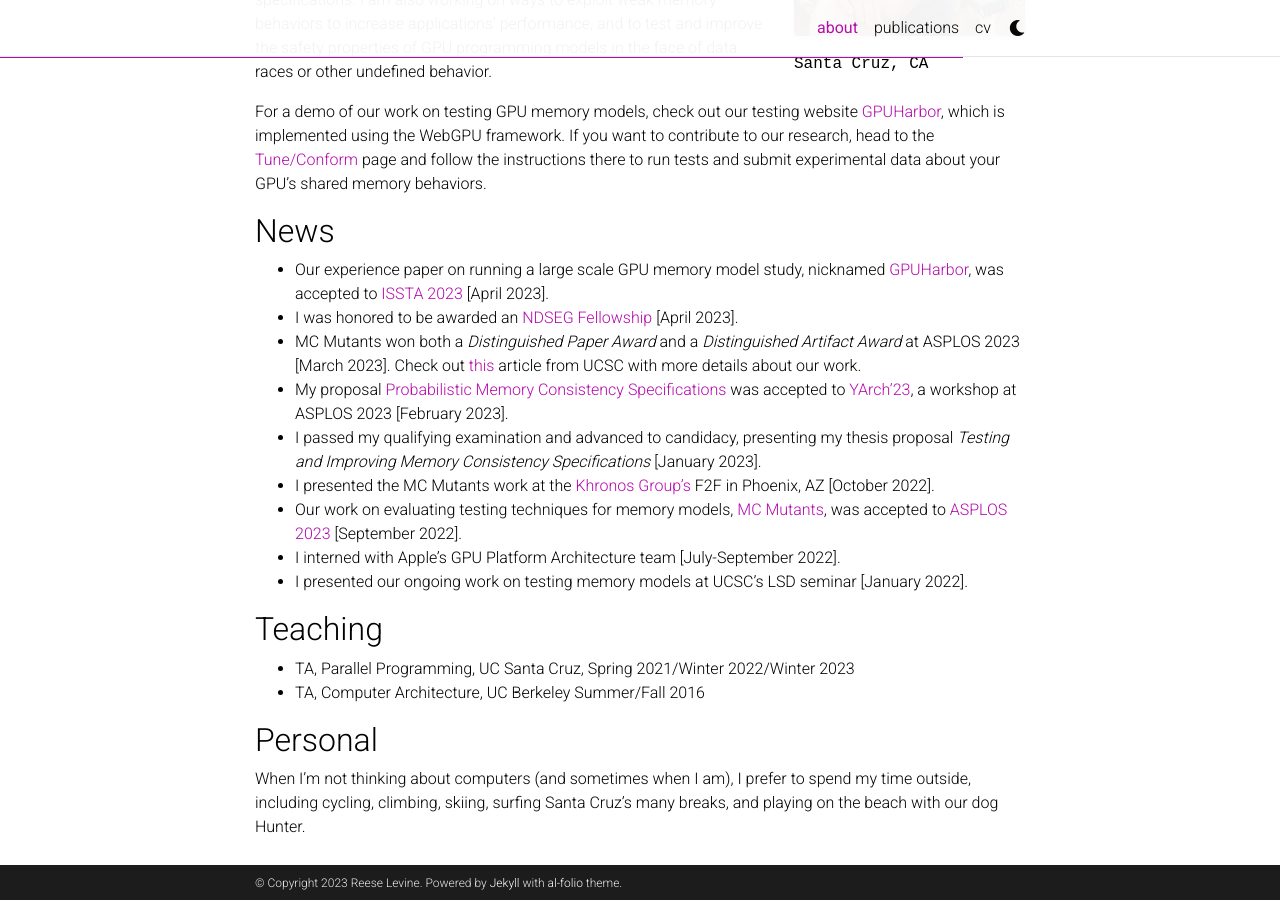
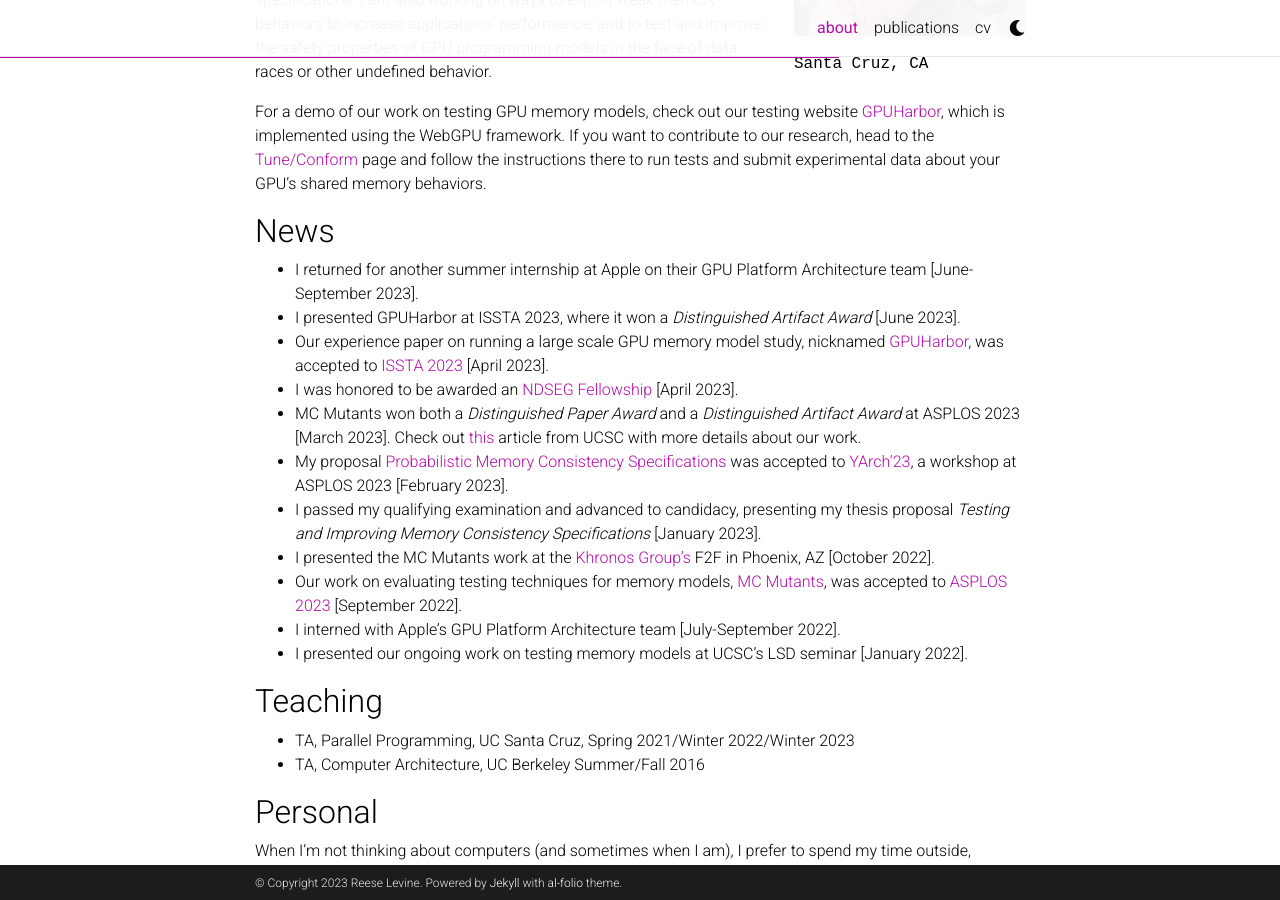
Before and after one commit to reeselevine/homepage2, a Jekyll site: the page built from _pages/about.md, in a window 1280 px wide and 900 px high, scrolled down 365 px. Built offline with Jekyll 4.4.1, drawn with Linux system fonts in a browser that asks for light colours; full-size pictures stand in for the smaller copies a plugin makes; comment, search, counter and statistics services are not loaded; a style sheet for code colours, icons or effects is not loaded.

Commit message:
update news

```diff
--- a/_pages/about.md
+++ b/_pages/about.md
@@ -21,6 +21,8 @@ My research interests are in parallel and concurrent programming, specifically h
 For a demo of our work on testing GPU memory models, check out our testing website [GPUHarbor](https://gpuharbor.ucsc.edu/webgpu-mem-testing), which is implemented using the WebGPU framework. If you want to contribute to our research, head to the [Tune/Conform](https://gpuharbor.ucsc.edu/webgpu-mem-testing/tuning/) page and follow the instructions there to run tests and submit experimental data about your GPU's shared memory behaviors.
 
 ## News
+* I returned for another summer internship at Apple on their GPU Platform Architecture team [June-September 2023].
+* I presented GPUHarbor at ISSTA 2023, where it won a _Distinguished Artifact Award_ [June 2023].
 * Our experience paper on running a large scale GPU memory model study, nicknamed [GPUHarbor](assets/pdf/gpuharbor.pdf), was accepted to [ISSTA 2023](https://conf.researchr.org/home/issta-2023) [April 2023].
 * I was honored to be awarded an [NDSEG Fellowship](https://ndseg.org/) [April 2023].
 * MC Mutants won both a _Distinguished Paper Award_ and a _Distinguished Artifact Award_ at ASPLOS 2023 [March 2023]. Check out [this](https://news.ucsc.edu/2023/03/sorensen-bugs.html) article from UCSC with more details about our work.
```
